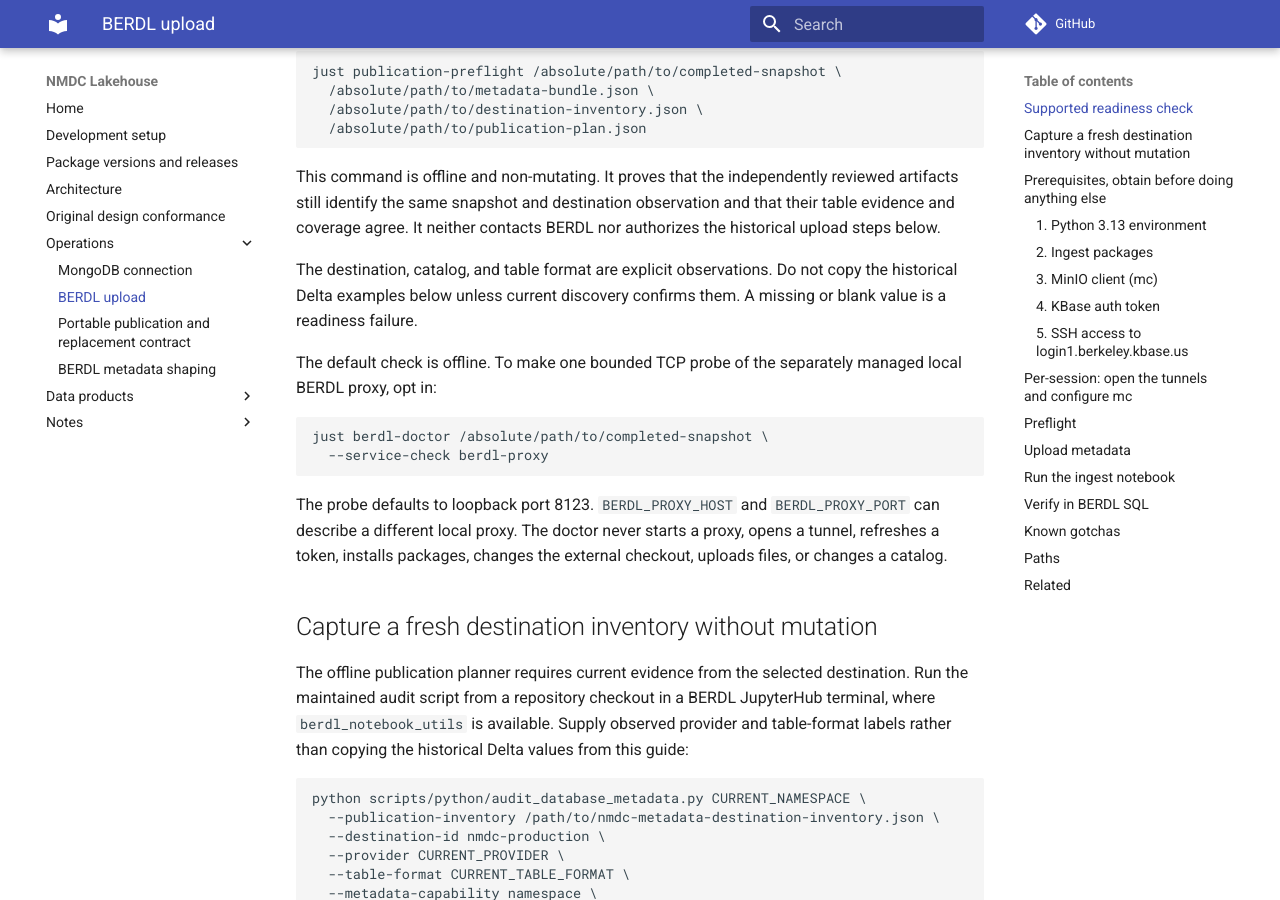
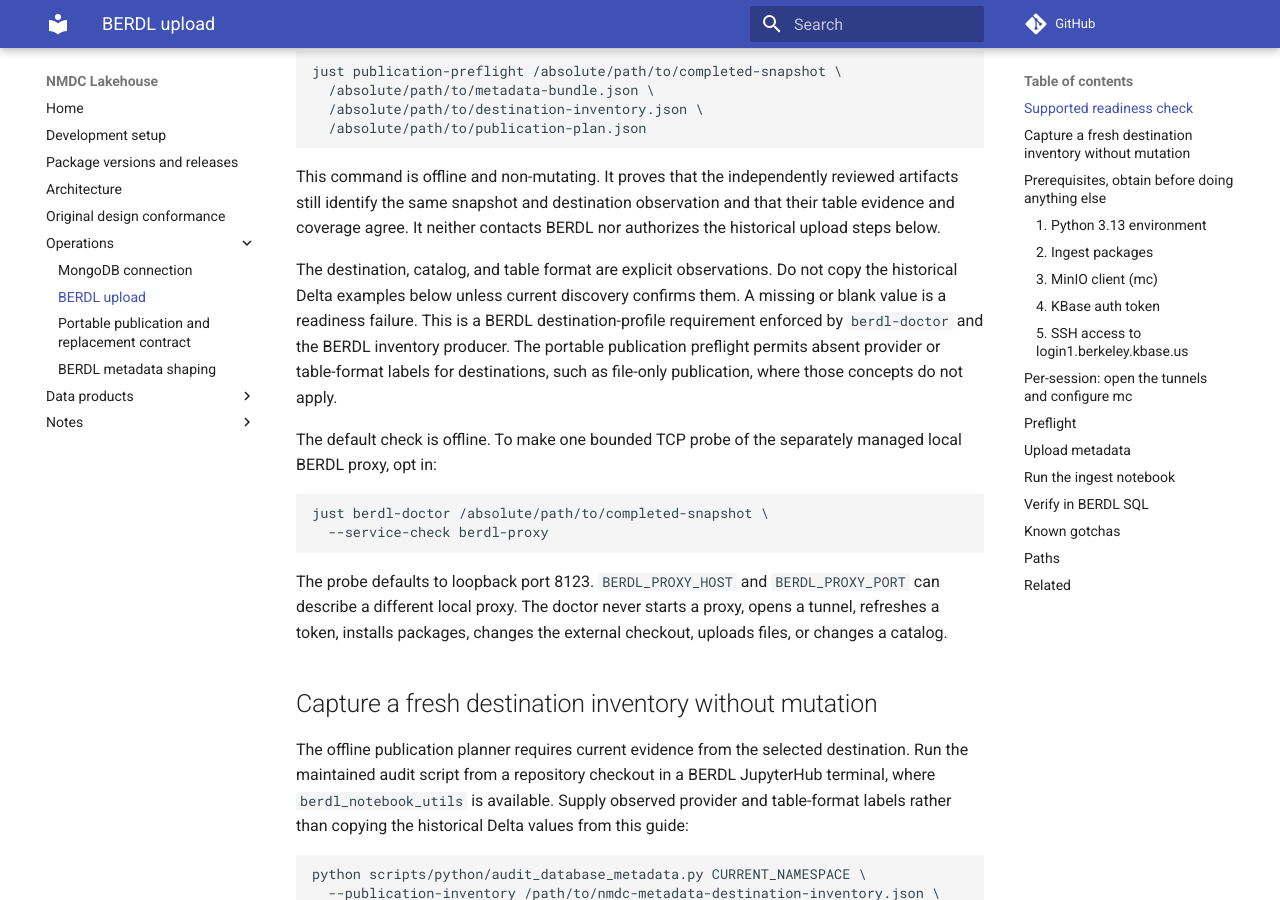
Before and after one commit to microbiomedata/nmdc-lakehouse, an MkDocs documentation site: the page built from docs/berdl-upload.md, in a window 1280 px wide and 900 px high, scrolled down 1307 px. Built offline with MkDocs 1.6.1 and Material for MkDocs 9.7.7, drawn with Linux system fonts in a browser that asks for light colours; comment, search, counter and statistics services are not loaded.

Commit message:
Clarify destination-specific readiness

```diff
--- a/docs/berdl-upload.md
+++ b/docs/berdl-upload.md
@@ -75,6 +75,10 @@ authorizes the historical upload steps below.
 The destination, catalog, and table format are explicit observations. Do not
 copy the historical Delta examples below unless current discovery confirms
 them. A missing or blank value is a readiness failure.
+This is a BERDL destination-profile requirement enforced by `berdl-doctor` and
+the BERDL inventory producer. The portable publication preflight permits absent
+provider or table-format labels for destinations, such as file-only publication,
+where those concepts do not apply.
 
 The default check is offline. To make one bounded TCP probe of the separately
 managed local BERDL proxy, opt in:
```
